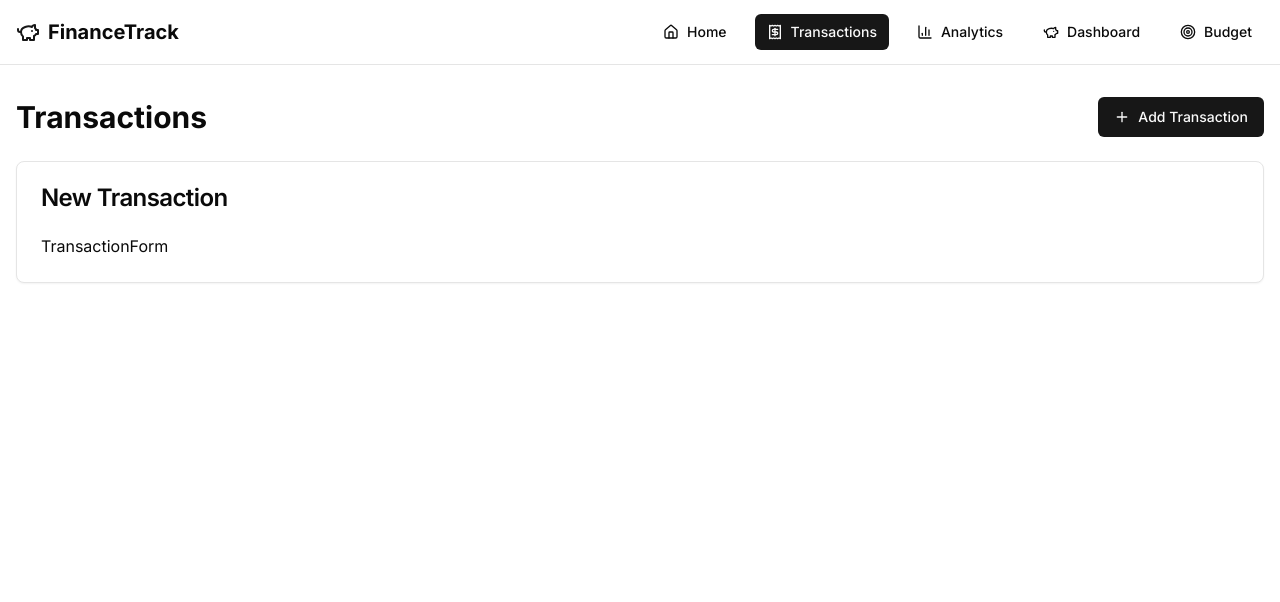
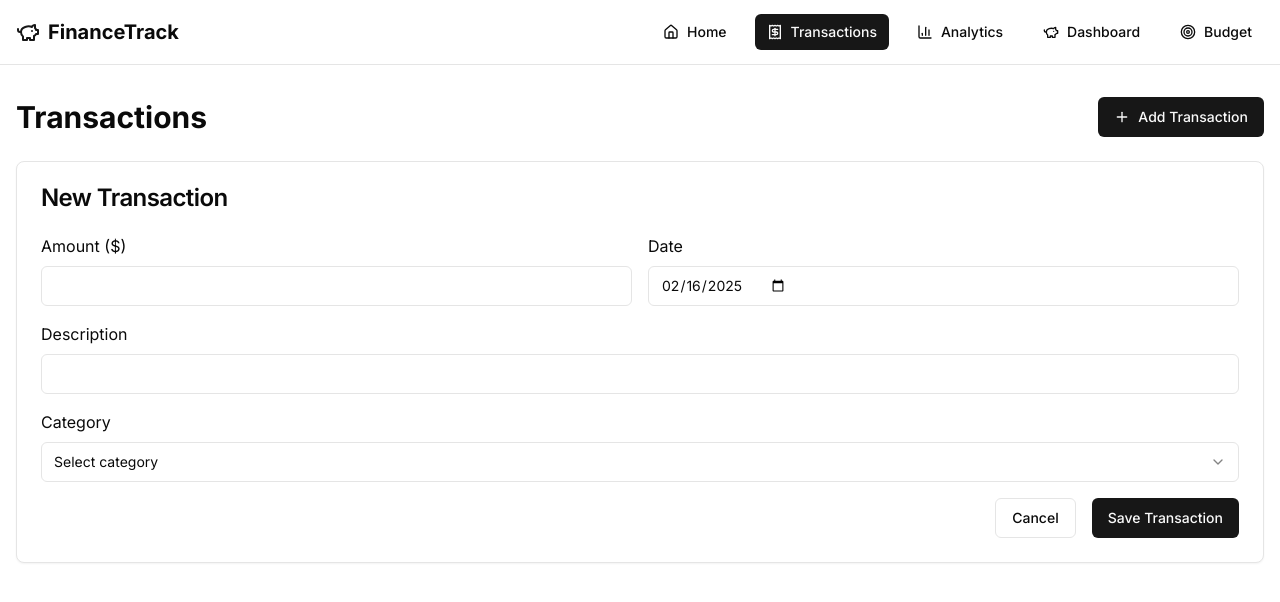
Before and after one commit to Rajdp-krmkr/financetrack, a Next.js app: page /transactions in a window 1280 px wide. Both pictures are taken after a click on the button "Add Transaction". Shown: the top 602 px of the page. Built offline with nearby package versions, Linux system fonts and the light colour scheme.

Commit message:
Add transaction form with category selection and update dependencies

```diff
--- a/components/TransactionForm.jsx
+++ b/components/TransactionForm.jsx
@@ -1,9 +1,113 @@
-import React from 'react'
+"use client";
 
-const TransactionForm = () => {
+import { useState } from "react";
+import { Button } from "@/components/ui/button";
+import { Input } from "@/components/ui/input";
+import {
+  Select,
+  SelectContent,
+  SelectItem,
+  SelectTrigger,
+  SelectValue,
+} from "@/components/ui/select";
+import { getCategories } from "@/lib/data";
+
+export default function TransactionForm({ onSubmit, onCancel }) {
+  const [transaction, setTransaction] = useState({
+    amount: "",
+    date: new Date().toISOString().split("T")[0],
+    description: "",
+    category: "",
+  });
+
+  const categories = getCategories();
+
+  const handleSubmit = (e) => {
+    e.preventDefault();
+    if (
+      transaction.amount &&
+      transaction.date &&
+      transaction.description &&
+      transaction.category
+    ) {
+      onSubmit({
+        ...transaction,
+        amount: parseFloat(transaction.amount),
+      });
+    }
+  };
+
   return (
-    <div>TransactionForm</div>
-  )
+    <form onSubmit={handleSubmit} className="space-y-4">
+      <div className="grid gap-4 md:grid-cols-2">
+        <div className="space-y-2">
+          <label htmlFor="amount">Amount ($)</label>
+          <Input
+            id="amount"
+            type="number"
+            step="0.01"
+            required
+            value={transaction.amount}
+            onChange={(e) =>
+              setTransaction({ ...transaction, amount: e.target.value })
+            }
+          />
+        </div>
+
+        <div className="space-y-2">
+          <label htmlFor="date">Date</label>
+          <Input
+            id="date"
+            type="date"
+            required
+            value={transaction.date}
+            onChange={(e) =>
+              setTransaction({ ...transaction, date: e.target.value })
+            }
+          />
+        </div>
+      </div>
+
+      <div className="space-y-2">
+        <label htmlFor="description">Description</label>
+        <Input
+          id="description"
+          required
+          value={transaction.description}
+          onChange={(e) =>
+            setTransaction({ ...transaction, description: e.target.value })
+          }
+        />
+      </div>
+
+      <div className="space-y-2">
+        <label>Category</label>
+        <Select
+          required
+          value={transaction.category}
+          onValueChange={(value) =>
+            setTransaction({ ...transaction, category: value })
+          }
+        >
+          <SelectTrigger>
+            <SelectValue placeholder="Select category" />
+          </SelectTrigger>
+          <SelectContent>
+            {categories.map((category) => (
+              <SelectItem key={category} value={category}>
+                {category}
+              </SelectItem>
+            ))}
+          </SelectContent>
+        </Select>
+      </div>
+
+      <div className="flex justify-end space-x-4">
+        <Button type="button" variant="outline" onClick={onCancel}>
+          Cancel
+        </Button>
+        <Button type="submit">Save Transaction</Button>
+      </div>
+    </form>
+  );
 }
-
-export default TransactionForm
--- /dev/null
+++ b/components/ui/select.tsx
@@ -0,0 +1,160 @@
+'use client';
+
+import * as React from 'react';
+import * as SelectPrimitive from '@radix-ui/react-select';
+import { Check, ChevronDown, ChevronUp } from 'lucide-react';
+
+import { cn } from '@/lib/utils';
+
+const Select = SelectPrimitive.Root;
+
+const SelectGroup = SelectPrimitive.Group;
+
+const SelectValue = SelectPrimitive.Value;
+
+const SelectTrigger = React.forwardRef<
+  React.ElementRef<typeof SelectPrimitive.Trigger>,
+  React.ComponentPropsWithoutRef<typeof SelectPrimitive.Trigger>
+>(({ className, children, ...props }, ref) => (
+  <SelectPrimitive.Trigger
+    ref={ref}
+    className={cn(
+      'flex h-10 w-full items-center justify-between rounded-md border border-input bg-background px-3 py-2 text-sm ring-offset-background placeholder:text-muted-foreground focus:outline-none focus:ring-2 focus:ring-ring focus:ring-offset-2 disabled:cursor-not-allowed disabled:opacity-50 [&>span]:line-clamp-1',
+      className
+    )}
+    {...props}
+  >
+    {children}
+    <SelectPrimitive.Icon asChild>
+      <ChevronDown className="h-4 w-4 opacity-50" />
+    </SelectPrimitive.Icon>
+  </SelectPrimitive.Trigger>
+));
+SelectTrigger.displayName = SelectPrimitive.Trigger.displayName;
+
+const SelectScrollUpButton = React.forwardRef<
+  React.ElementRef<typeof SelectPrimitive.ScrollUpButton>,
+  React.ComponentPropsWithoutRef<typeof SelectPrimitive.ScrollUpButton>
+>(({ className, ...props }, ref) => (
+  <SelectPrimitive.ScrollUpButton
+    ref={ref}
+    className={cn(
+      'flex cursor-default items-center justify-center py-1',
+      className
+    )}
+    {...props}
+  >
+    <ChevronUp className="h-4 w-4" />
+  </SelectPrimitive.ScrollUpButton>
+));
+SelectScrollUpButton.displayName = SelectPrimitive.ScrollUpButton.displayName;
+
+const SelectScrollDownButton = React.forwardRef<
+  React.ElementRef<typeof SelectPrimitive.ScrollDownButton>,
+  React.ComponentPropsWithoutRef<typeof SelectPrimitive.ScrollDownButton>
+>(({ className, ...props }, ref) => (
+  <SelectPrimitive.ScrollDownButton
+    ref={ref}
+    className={cn(
+      'flex cursor-default items-center justify-center py-1',
+      className
+    )}
+    {...props}
+  >
+    <ChevronDown className="h-4 w-4" />
+  </SelectPrimitive.ScrollDownButton>
+));
+SelectScrollDownButton.displayName =
+  SelectPrimitive.ScrollDownButton.displayName;
+
+const SelectContent = React.forwardRef<
+  React.ElementRef<typeof SelectPrimitive.Content>,
+  React.ComponentPropsWithoutRef<typeof SelectPrimitive.Content>
+>(({ className, children, position = 'popper', ...props }, ref) => (
+  <SelectPrimitive.Portal>
+    <SelectPrimitive.Content
+      ref={ref}
+      className={cn(
+        'relative z-50 max-h-96 min-w-[8rem] overflow-hidden rounded-md border bg-popover text-popover-foreground shadow-md data-[state=open]:animate-in data-[state=closed]:animate-out data-[state=closed]:fade-out-0 data-[state=open]:fade-in-0 data-[state=closed]:zoom-out-95 data-[state=open]:zoom-in-95 data-[side=bottom]:slide-in-from-top-2 data-[side=left]:slide-in-from-right-2 data-[side=right]:slide-in-from-left-2 data-[side=top]:slide-in-from-bottom-2',
+        position === 'popper' &&
+        'data-[side=bottom]:translate-y-1 data-[side=left]:-translate-x-1 data-[side=right]:translate-x-1 data-[side=top]:-translate-y-1',
+        className
+      )}
+      position={position}
+      {...props}
+    >
+      <SelectScrollUpButton />
+      <SelectPrimitive.Viewport
+        className={cn(
+          'p-1',
+          position === 'popper' &&
+          'h-[var(--radix-select-trigger-height)] w-full min-w-[var(--radix-select-trigger-width)]'
+        )}
+      >
+        {children}
+      </SelectPrimitive.Viewport>
+      <SelectScrollDownButton />
+    </SelectPrimitive.Content>
+  </SelectPrimitive.Portal>
+));
+SelectContent.displayName = SelectPrimitive.Content.displayName;
+
+const SelectLabel = React.forwardRef<
+  React.ElementRef<typeof SelectPrimitive.Label>,
+  React.ComponentPropsWithoutRef<typeof SelectPrimitive.Label>
+>(({ className, ...props }, ref) => (
+  <SelectPrimitive.Label
+    ref={ref}
+    className={cn('py-1.5 pl-8 pr-2 text-sm font-semibold', className)}
+    {...props}
+  />
+));
+SelectLabel.displayName = SelectPrimitive.Label.displayName;
+
+const SelectItem = React.forwardRef<
+  React.ElementRef<typeof SelectPrimitive.Item>,
+  React.ComponentPropsWithoutRef<typeof SelectPrimitive.Item>
+>(({ className, children, ...props }, ref) => (
+  <SelectPrimitive.Item
+    ref={ref}
+    className={cn(
+      'relative flex w-full cursor-default select-none items-center rounded-sm py-1.5 pl-8 pr-2 text-sm outline-none focus:bg-accent focus:text-accent-foreground data-[disabled]:pointer-events-none data-[disabled]:opacity-50',
+      className
+    )}
+    {...props}
+  >
+    <span className="absolute left-2 flex h-3.5 w-3.5 items-center justify-center">
+      <SelectPrimitive.ItemIndicator>
+        <Check className="h-4 w-4" />
+      </SelectPrimitive.ItemIndicator>
+    </span>
+
+    <SelectPrimitive.ItemText>{children}</SelectPrimitive.ItemText>
+  </SelectPrimitive.Item>
+));
+SelectItem.displayName = SelectPrimitive.Item.displayName;
+
+const SelectSeparator = React.forwardRef<
+  React.ElementRef<typeof SelectPrimitive.Separator>,
+  React.ComponentPropsWithoutRef<typeof SelectPrimitive.Separator>
+>(({ className, ...props }, ref) => (
+  <SelectPrimitive.Separator
+    ref={ref}
+    className={cn('-mx-1 my-1 h-px bg-muted', className)}
+    {...props}
+  />
+));
+SelectSeparator.displayName = SelectPrimitive.Separator.displayName;
+
+export {
+  Select,
+  SelectGroup,
+  SelectValue,
+  SelectTrigger,
+  SelectContent,
+  SelectLabel,
+  SelectItem,
+  SelectSeparator,
+  SelectScrollUpButton,
+  SelectScrollDownButton,
+};
--- a/package.json
+++ b/package.json
@@ -9,6 +9,7 @@
     "lint": "next lint"
   },
   "dependencies": {
+    "@radix-ui/react-select": "^2.1.1",
     "@radix-ui/react-slot": "^1.1.0",
     "autoprefixer": "10.4.15",
     "class-variance-authority": "^0.7.0",
```
Also changed, not shown: 1 other file (tests, documents, lock files or other folders).
